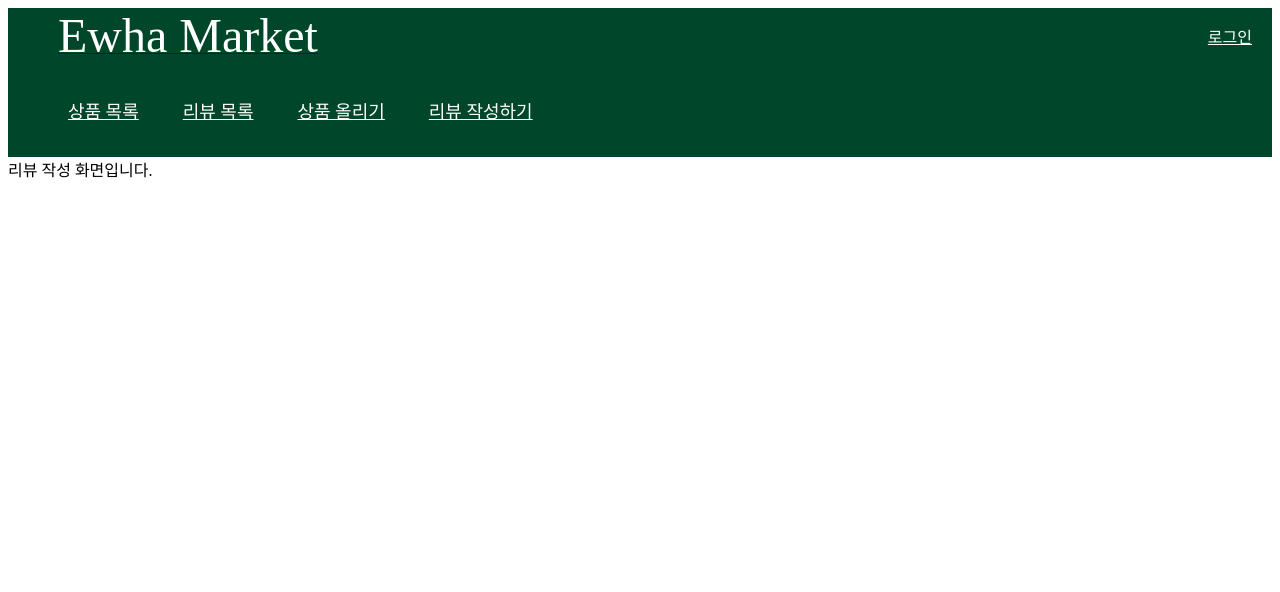
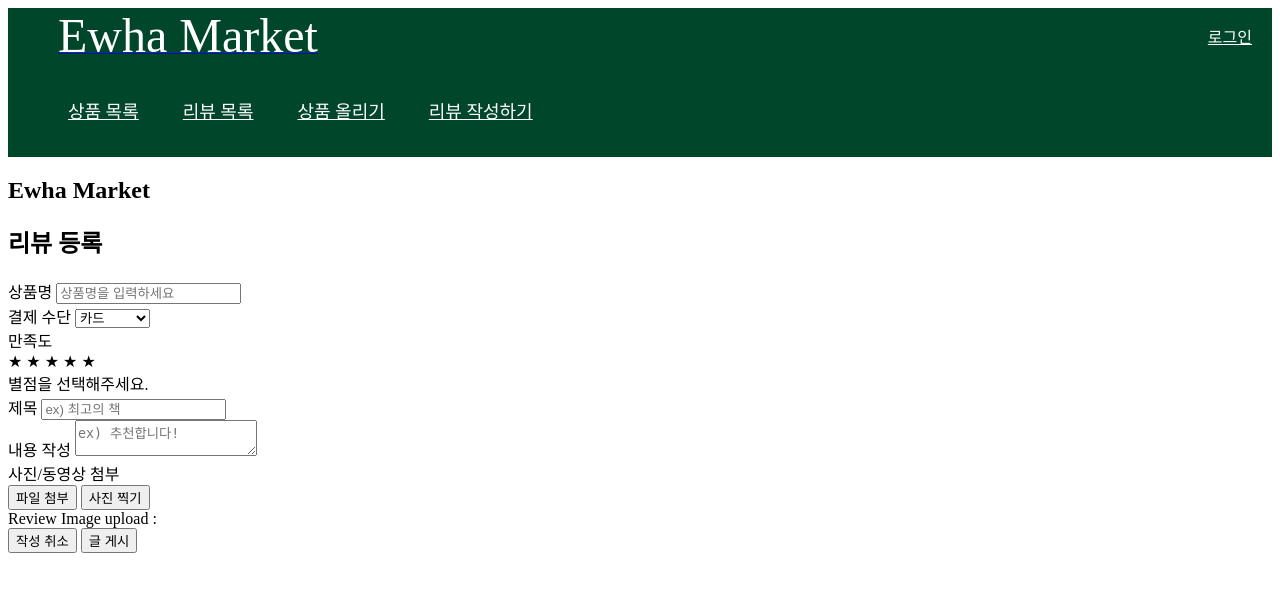
Before and after one commit to hyerinseo/Ewha-Market, a Flask app: page /reg_reviews in a window 1280 px wide. Shown: the top 592 px of the page. Run offline with Flask 3, Linux system fonts and the light colour scheme.

Commit message:
Update reg_reviews.html

```diff
--- a/lec7/flask_project/templates/reg_reviews.html
+++ b/lec7/flask_project/templates/reg_reviews.html
@@ -1,4 +1,63 @@
 {% extends "index.html" %}
+
 {% block section %}
-    리뷰 작성 화면입니다.
-{% endblock section %}
+<div class="container">
+    <h1>Ewha Market</h1>
+    <h2>리뷰 등록</h2>
+
+    <form id="reviewForm" method="POST" action="/submit_review">
+        <div class="form-group">
+            <label for="product">상품명</label>
+            <input type="text" id="product" name="product" placeholder="상품명을 입력하세요" required>
+        </div>
+
+        <div class="form-group">
+            <label for="payment">결제 수단</label>
+            <select id="payment" name="payment" required>
+                <option value="card">카드</option>
+                <option value="bank_transfer">계좌 이체</option>
+                <option value="cash">현금</option>
+                <option value="point">포인트</option>
+                <option value="other">기타</option>
+            </select>
+        </div>
+
+        <div class="form-group rating-section">
+            <label for="rating">만족도</label>
+            <div id="rating" class="rating">
+                <span class="star" data-value="1">&#9733;</span>
+                <span class="star" data-value="2">&#9733;</span>
+                <span class="star" data-value="3">&#9733;</span>
+                <span class="star" data-value="4">&#9733;</span>
+                <span class="star" data-value="5">&#9733;</span>
+            </div>
+            <span id="rating-text">별점을 선택해주세요.</span>
+        </div>
+
+        <div class="form-group">
+            <label for="title">제목</label>
+            <input type="text" id="title" name="title" placeholder="ex) 최고의 책" required>
+        </div>
+
+        <div class="form-group">
+            <label for="content">내용 작성</label>
+            <textarea id="content" name="content" placeholder="ex) 추천합니다!" required></textarea>
+        </div>
+
+        <div class="form-group file-upload-section">
+            <label for="file">사진/동영상 첨부</label>
+            <div class="file-buttons">
+                <button type="button" onclick="document.getElementById('file').click();">파일 첨부</button>
+                <button type="button">사진 찍기</button>
+            </div>
+            <input type="file" id="file" name="file" style="display: none;" onchange="showFileName()">
+            <span id="file-name">Review Image upload : </span>
+        </div>
+
+        <div class="form-group buttons">
+            <button type="button" class="cancel-btn" onclick="cancelReview()">작성 취소</button>
+            <button type="submit" class="submit-btn">글 게시</button>
+        </div>
+    </form>
+</div>
+{% endblock %}
```
